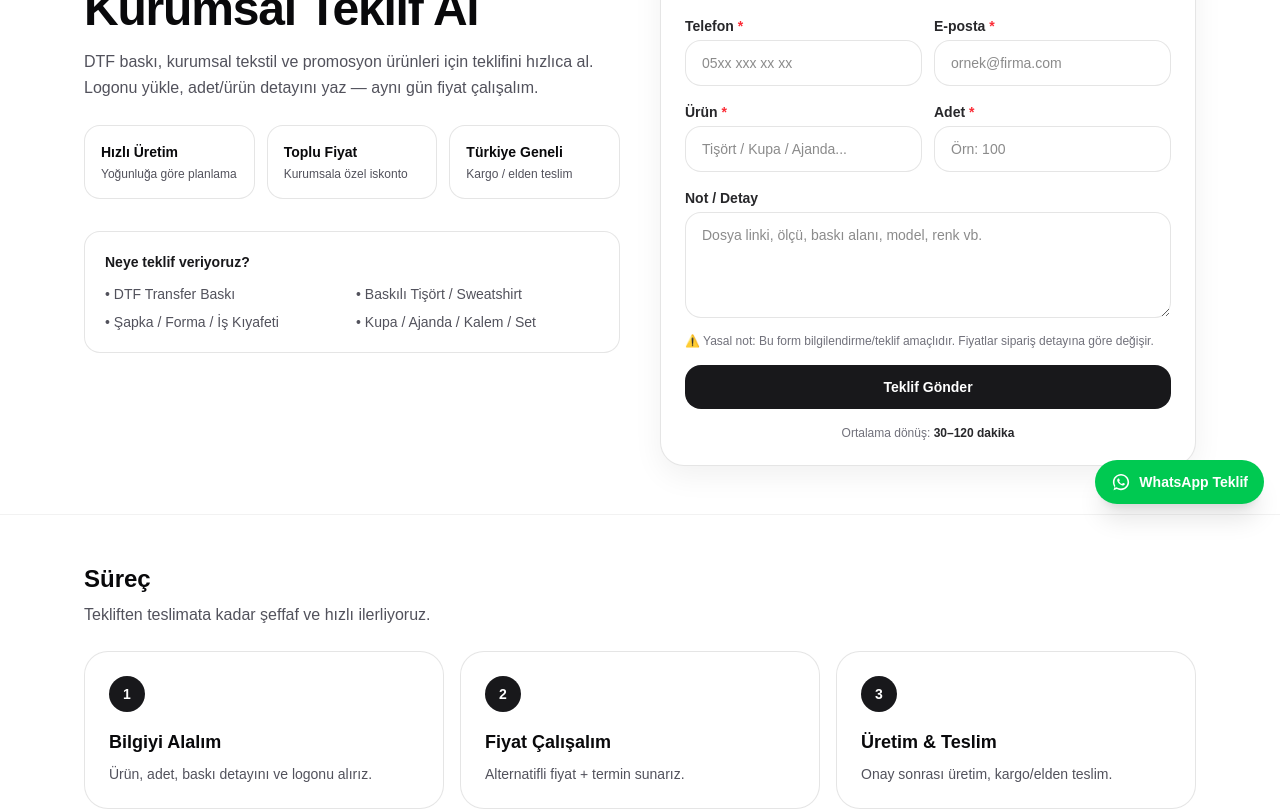
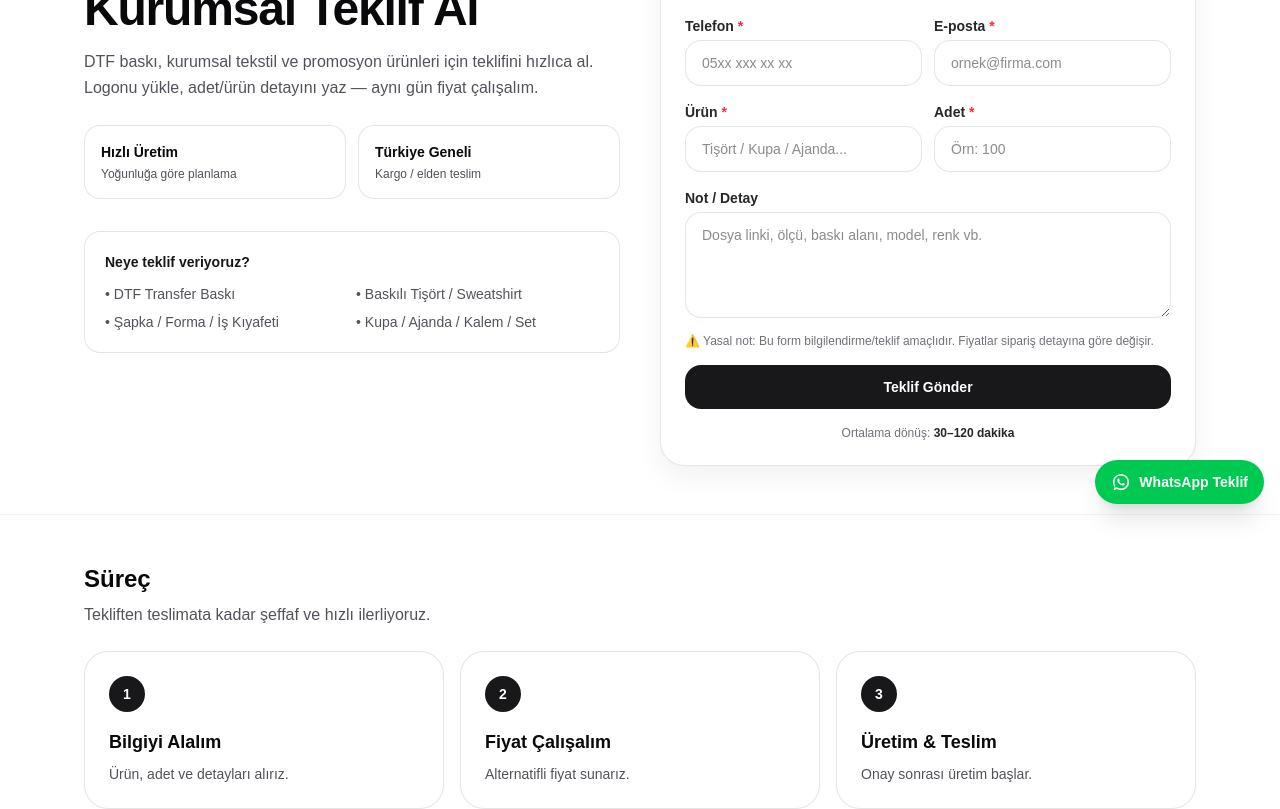
Before and after one commit to berkankocek1-dot/firmapromosyon, a Next.js app: page /kurumsal-teklif-al in a window 1280 px wide. Shown: the part 280-1089 px from the top of the page. Built offline with nearby package versions, Linux system fonts and the light colour scheme.

Commit message:
Teklif formu sadeleştirildi

```diff
--- a/app/kurumsal-teklif-al/page.tsx
+++ b/app/kurumsal-teklif-al/page.tsx
@@ -34,9 +34,8 @@ export default function KurumsalTeklifAlPage() {
               Logonu yükle, adet/ürün detayını yaz — aynı gün fiyat çalışalım.
             </p>
 
-            <div className="mt-6 grid gap-3 sm:grid-cols-3">
+            <div className="mt-6 grid gap-3 sm:grid-cols-2">
               <Badge title="Hızlı Üretim" desc="Yoğunluğa göre planlama" />
-              <Badge title="Toplu Fiyat" desc="Kurumsala özel iskonto" />
               <Badge title="Türkiye Geneli" desc="Kargo / elden teslim" />
             </div>
 
@@ -51,7 +50,7 @@ export default function KurumsalTeklifAlPage() {
             </div>
           </div>
 
-          {/* RIGHT: FORM CARD */}
+          {/* FORM */}
           <div className="rounded-3xl border border-black/10 bg-white p-6 shadow-[0_10px_30px_rgba(0,0,0,0.06)]">
             <div className="flex items-start justify-between gap-4">
               <div>
@@ -60,6 +59,7 @@ export default function KurumsalTeklifAlPage() {
                   Bilgileri doldur, ekibimiz sana mail ile dönüş yapsın.
                 </p>
               </div>
+
               <div className="rounded-2xl border border-black/10 bg-zinc-50 p-2">
                 <Image
                   src="/logo.png"
@@ -88,13 +88,17 @@ export default function KurumsalTeklifAlPage() {
               </div>
 
               <div>
-                <label className="mb-1 block text-sm font-semibold text-zinc-800">Not / Detay</label>
+                <label className="mb-1 block text-sm font-semibold text-zinc-800">
+                  Not / Detay
+                </label>
+
                 <textarea
                   name="message"
                   rows={4}
                   className="w-full rounded-2xl border border-black/10 bg-white px-4 py-3 text-sm outline-none focus:border-black/30"
                   placeholder="Dosya linki, ölçü, baskı alanı, model, renk vb."
                 />
+
                 <p className="mt-2 text-xs text-zinc-500">
                   ⚠️ Yasal not: Bu form bilgilendirme/teklif amaçlıdır. Fiyatlar sipariş detayına göre değişir.
                 </p>
@@ -118,12 +122,14 @@ export default function KurumsalTeklifAlPage() {
       {/* PROCESS */}
       <section className="mx-auto max-w-6xl px-5 py-12">
         <h2 className="text-2xl font-extrabold text-zinc-950">Süreç</h2>
-        <p className="mt-2 text-zinc-600">Tekliften teslimata kadar şeffaf ve hızlı ilerliyoruz.</p>
+        <p className="mt-2 text-zinc-600">
+          Tekliften teslimata kadar şeffaf ve hızlı ilerliyoruz.
+        </p>
 
         <div className="mt-6 grid gap-4 md:grid-cols-3">
-          <Step n="1" title="Bilgiyi Alalım" text="Ürün, adet, baskı detayını ve logonu alırız." />
-          <Step n="2" title="Fiyat Çalışalım" text="Alternatifli fiyat + termin sunarız." />
-          <Step n="3" title="Üretim & Teslim" text="Onay sonrası üretim, kargo/elden teslim." />
+          <Step n="1" title="Bilgiyi Alalım" text="Ürün, adet ve detayları alırız." />
+          <Step n="2" title="Fiyat Çalışalım" text="Alternatifli fiyat sunarız." />
+          <Step n="3" title="Üretim & Teslim" text="Onay sonrası üretim başlar." />
         </div>
       </section>
     </main>
@@ -144,6 +150,7 @@ async function submitLeadAction(formData: FormData) {
   };
 
   await submitLead(payload);
+
   redirect("/kurumsal-teklif-al/basarili");
 }
 
@@ -165,6 +172,7 @@ function Field({
       <label className="mb-1 block text-sm font-semibold text-zinc-800">
         {label} {required ? <span className="text-red-500">*</span> : null}
       </label>
+
       <input
         name={name}
         type={type}
```
